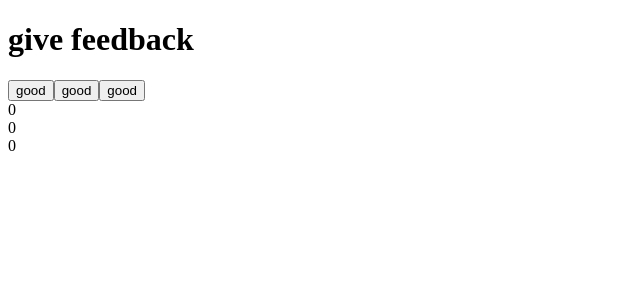
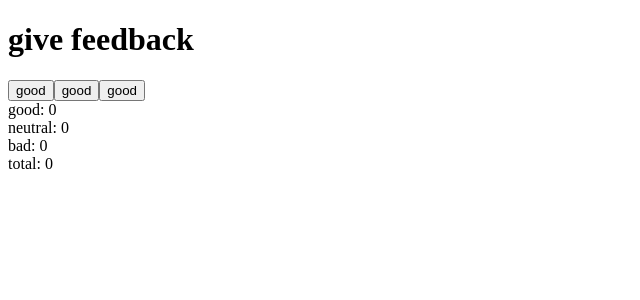
Before and after one commit to kazi-kabir/fullstack-open, a React (Vite) app in the folder part1/unicafe/unicafe/: page / in a window 1280 px wide. Shown: the top 300 px of the page, without its empty margins (0-640 px from the left). Built offline with nearby package versions, Linux system fonts and the light colour scheme.

Commit message:
Update App.jsx

```diff
--- a/part1/unicafe/unicafe/src/App.jsx
+++ b/part1/unicafe/unicafe/src/App.jsx
@@ -32,9 +32,10 @@ const App = () => {
       <button onClick={goodFeedback}>good</button>
       <button onClick={neutralFeedback}>good</button>
       <button onClick={badFeedback}>good</button>
-      <div>{good}</div>
-      <div>{neutral}</div>
-      <div>{bad}</div>
+      <div>good: {good}</div>
+      <div>neutral: {neutral}</div>
+      <div>bad: {bad}</div>
+      <div>total: {total}</div>
     </div>
 
 
```
